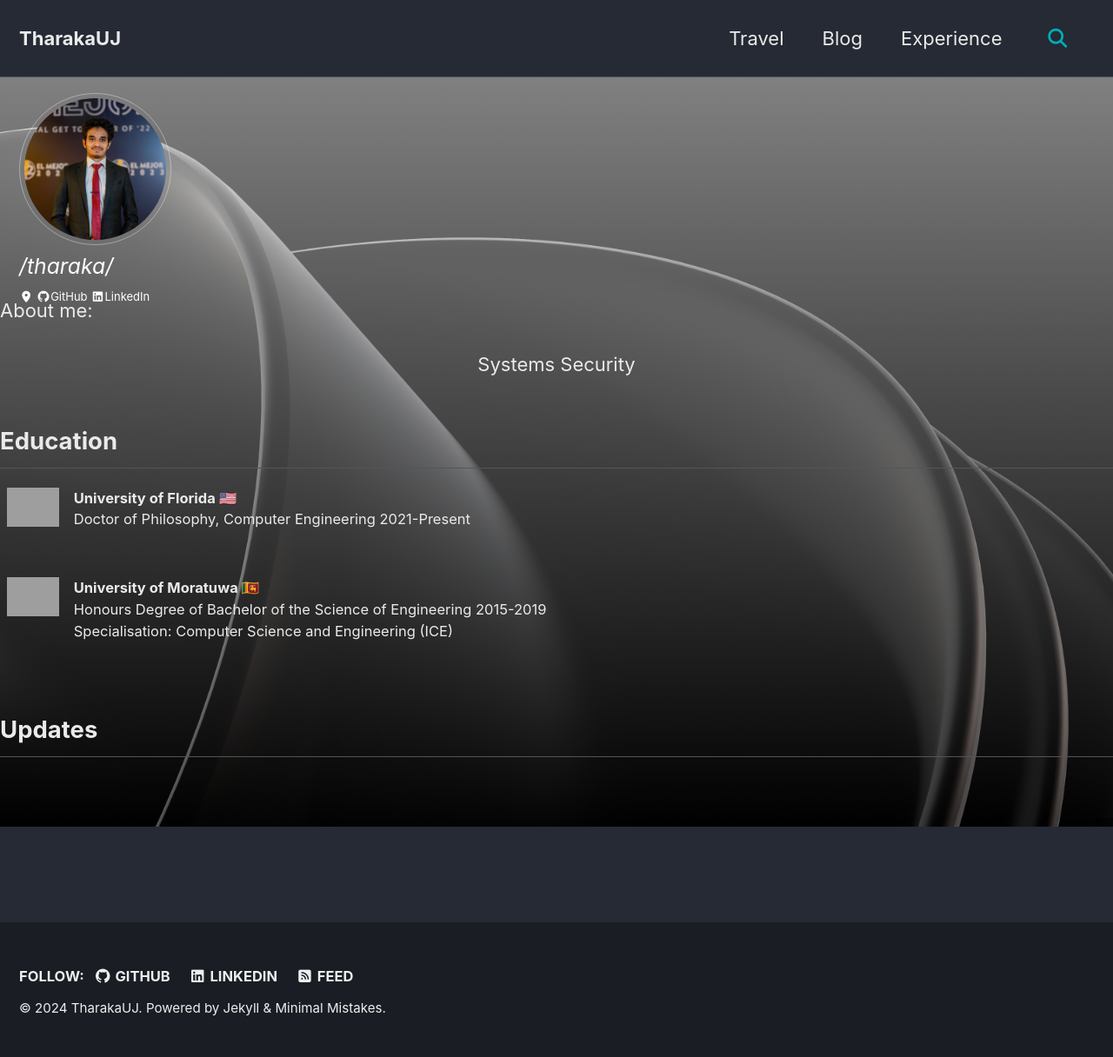
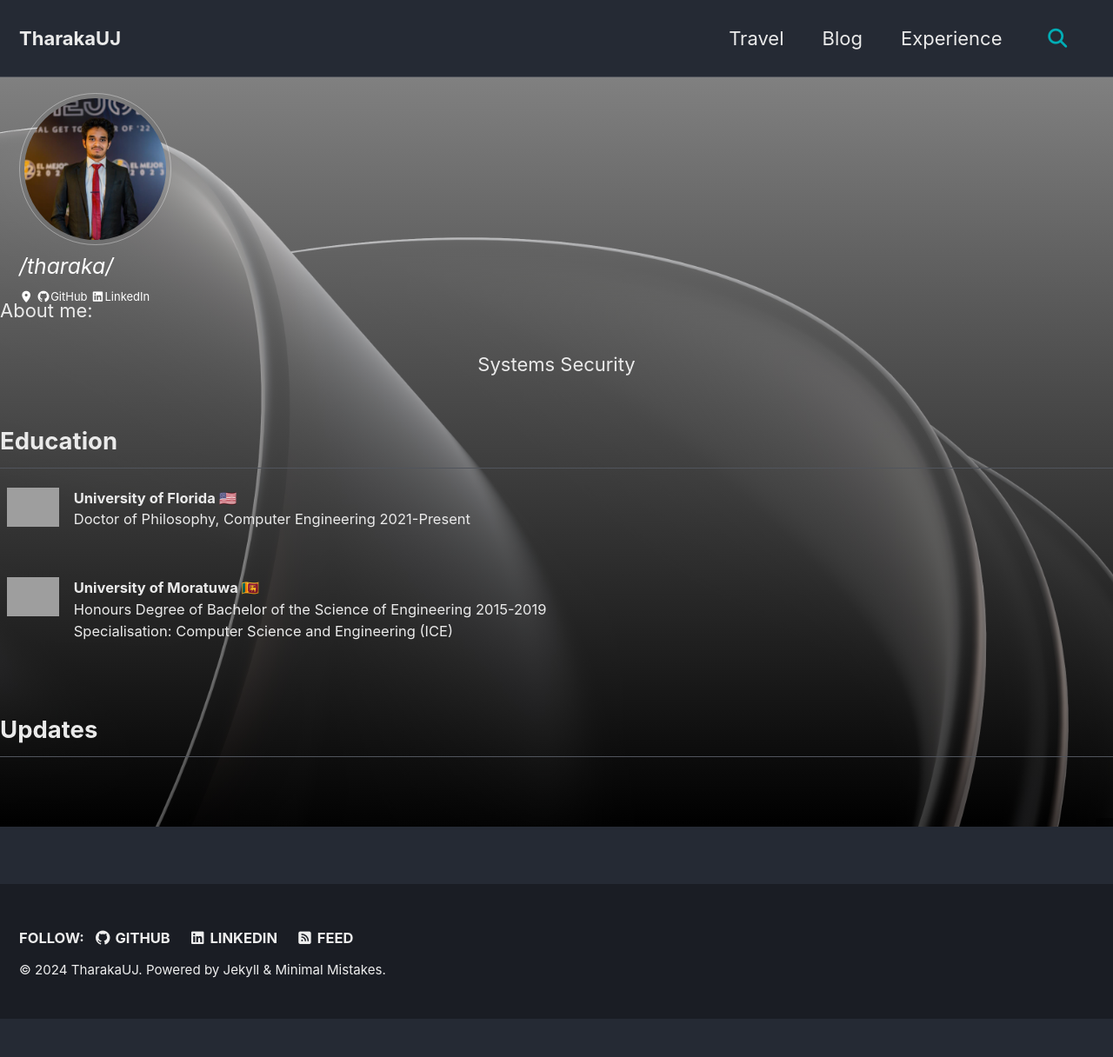
Before and after one commit to TharakaUJ/TharakaUJ.github.io, a Jekyll site: the page built from index.html, in a window 1280 px wide. Shown: the whole page at 87% size. Built offline with Jekyll 4.4.1, drawn with Linux system fonts in a browser that asks for light colours; cached includes are drawn as plain includes; the list of posts is cut into pages by our own code; after the commit the page ends 1172 px from its top, so only the background shows below that; grey boxes are pictures that could not be loaded.

Commit message:
Update page hero overlay styles to adjust margin and maintain background properties

```diff
--- a/index.html
+++ b/index.html
@@ -5,7 +5,7 @@
 ---
 
 <div class="page__hero--overlay"
-    style="background-color: #000; background-image: linear-gradient(var(--splash-gradient-color), rgba(0, 0, 0, 0.5)), url('{{ site.data.images.homeHeader }}');">
+    style="margin: 0; background-color: #000; background-image: linear-gradient(var(--splash-gradient-color), rgba(0, 0, 0, 0.5)), url('{{ site.data.images.homeHeader }}');">
     <div class="wrapper" style="margin-bottom: -10px;">
         <div class="splash__avatar">
             <img src="{{site.author.avatar}}" class="splash__avatar" alt="{{site.author.pronounce}}"
```
